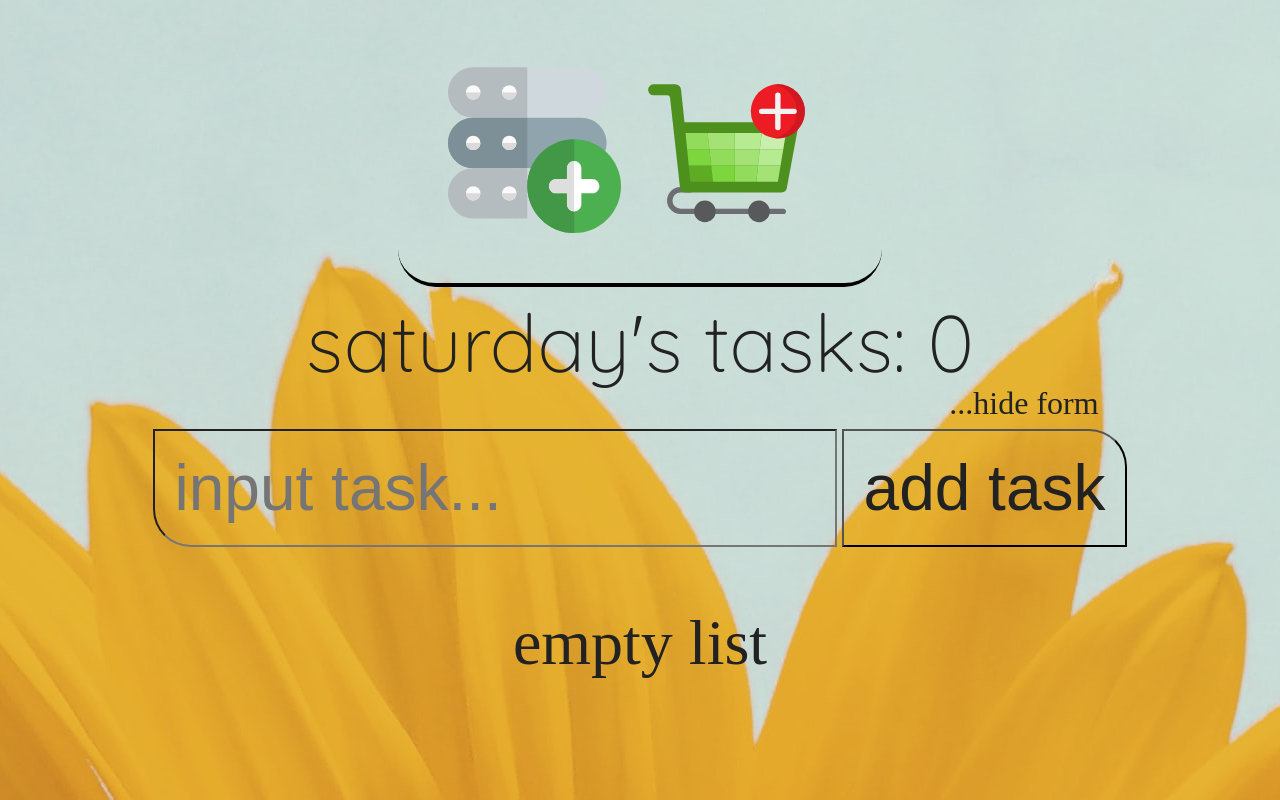
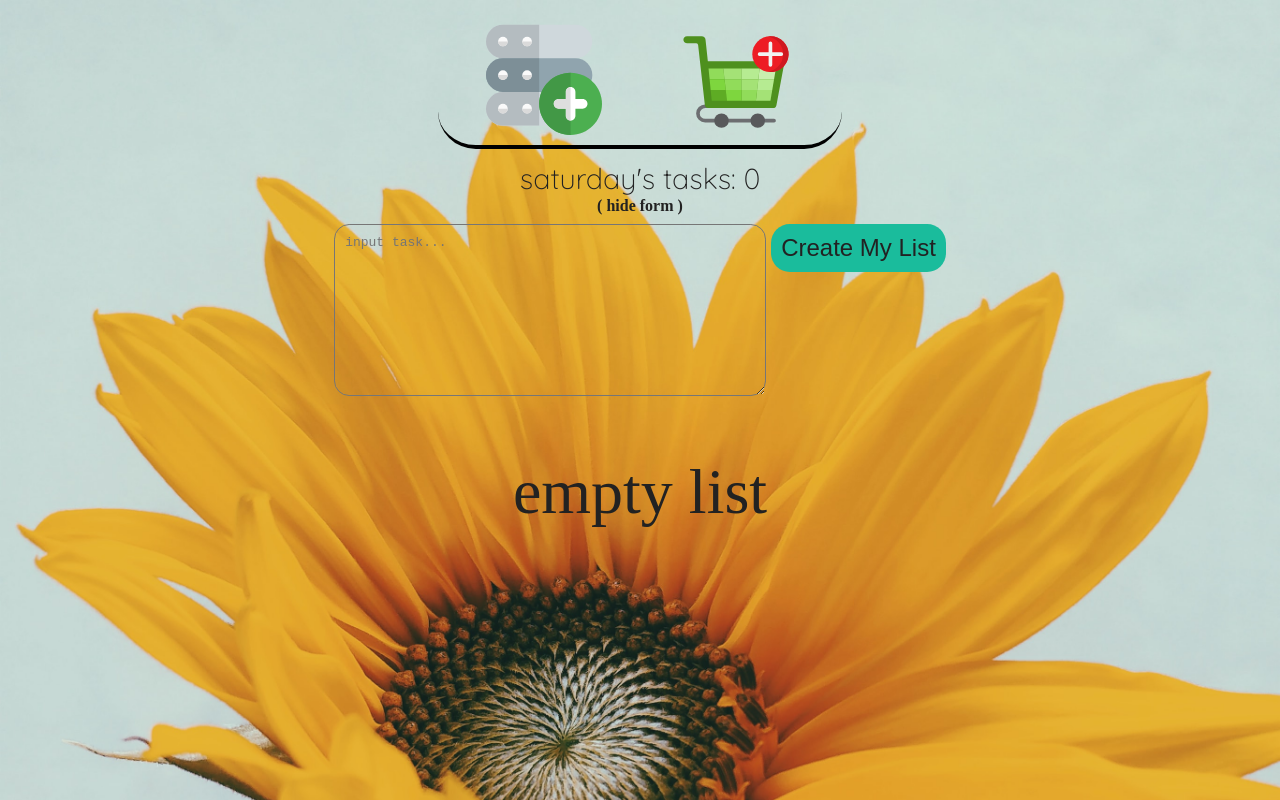
Before and after one commit to montgomeryrd/kimmie-app, a React (Create React App) app: page /tasks in a window 1280 px wide. Built offline with nearby package versions, Linux system fonts and the light colour scheme.

Commit message:
too tired

```diff
--- a/src/components/dashboard/Dashboard.js
+++ b/src/components/dashboard/Dashboard.js
@@ -24,6 +24,17 @@ class Dashboard extends React.Component {
         this.handleSubmitItems=this.handleSubmitItems.bind(this);
 
     }
+    componentDidMount() {
+        try {
+            const json = localStorage.getItem('data');
+            this.setState({...JSON.parse(json)});
+        } catch (error) {};
+    }
+    componentDidUpdate(prevProps, prevState) {
+        const json = JSON.stringify(this.state);
+        localStorage.setItem('data', json);
+    }
+
     handleChangeTasks = (e) => {
         this.setState({task : e.target.value});
     }
@@ -41,8 +52,10 @@ class Dashboard extends React.Component {
         this.setState({item : ""});
     }
     // Task functions -----------------------
-    addTask = (task) =>{
-        this.setState({tasks : [...this.state.tasks, task]});
+    addTask = (list) =>{
+        list = this.state.task.match(/(.+)/g);
+        list = list.filter(item => item !== "");
+        this.setState({tasks : [...this.state.tasks, list]});
     }
     completeTask = (index) => {
         if(this.state.completedTasks.includes(this.state.tasks[index])) {
@@ -91,10 +104,10 @@ class Dashboard extends React.Component {
                 <Router>
                     <div className="top">
                         <NavLink to="/tasks" style={{ textDecoration: 'none' }}>
-                            <img src={add} width="90%" alt="task page"/>
+                            <img src={add} alt="task page"/>
                         </NavLink>
                         <NavLink to="/shopping" style={{ textDecoration : 'none' }}>
-                            <img src={shopping} width="90%" alt="shopping page"/>
+                            <img src={shopping} alt="shopping page"/>
                         </NavLink>
                     </div>
                     <Route path="/tasks" render={props =>
--- a/src/components/task-form/TaskForm.js
+++ b/src/components/task-form/TaskForm.js
@@ -4,17 +4,19 @@ const TaskForm = (props) => {
     return (
         <div className="task-form-container">
             <form action="/dashboard" method="post" onSubmit={props.handleSubmitTasks}>
-                <input
+                <textarea
                     type="text"
                     id="task"
                     name="task"
+                    rows="10"
+                    cols="50"
                     value={props.task}
                     onChange={props.handleChangeTasks}
                     required={true}
                     autoComplete="off"
                     placeholder="input task..."
                 />
-                <button className="submit" type="submit" onSubmit={props.handleSubmitTasks}>add task</button>
+                <button className="submit" type="submit" onSubmit={props.handleSubmitTasks}>Create My List</button>
             </form>
         </div>
     )
--- a/src/components/task-page/TaskPage.js
+++ b/src/components/task-page/TaskPage.js
@@ -14,7 +14,7 @@ const TaskPage = (props) => {
             return (
                 <div className="task" unselectable="on" key={index}>
                     <span className="task-complete" style={{opacity : props.completedTasks.includes(task) ? .2 : 1}} onClick={() => {props.completeTask(index)}}>
-                        {task.task}
+                        {task}
                     </span>
                 </div>
             )
@@ -29,11 +29,11 @@ const TaskPage = (props) => {
             <h1 className="title">{today}'s tasks: {total}</h1>
             { show ?
                 <div className="task-view" unselectable="on">
-                    <span className="subtitle" onClick={toggle}>...add tasks</span>
+                    <span className="subtitle" onClick={toggle}>( add tasks )</span>
                 </div>
             :
                 <div>
-                    <span className="subtitle" onClick={toggle}>...hide form</span>
+                    <span className="subtitle" onClick={toggle}>( hide form )</span>
                     <TaskForm
                         task = {props.task}
                         handleChangeTasks = {props.handleChangeTasks}
--- a/src/styles/styles.css
+++ b/src/styles/styles.css
@@ -31,6 +31,7 @@ body {
     background-position: top;
     background-repeat: no-repeat;
     background-attachment: fixed;
+    background-size: cover;
     width: 100%;
     height: 100%;
 }
@@ -44,8 +45,7 @@ body {
 .top {
     display: flex;
     flex-direction: row;
-    justify-content: space-around;
-    padding: 50px;
+    padding: 10px;
     margin: 0 auto;
     margin-top: 10px;
     margin-bottom: 10px;
@@ -56,37 +56,46 @@ body {
     border-bottom-right-radius: 10mm;
     width: 30%;
 }
+.top img {
+    display: block;
+    position: relative;
+    margin: 0 auto;
+    width: 60%;
+}
 /* Task Page and Shopping List Styles */
 .title {
     font-family: 'Quicksand', sans-serif;
-    font-size: 5rem;
+    font-size: 1.8rem;
     text-align: center;
     padding: 5px;
 }
 .subtitle {
     display: block;
     text-align: center;
-    margin-left: 60%;
-    font-size: 2rem;
+    font-size: 1rem;
+    font-weight: bold;
 }
 .task-form-container {
     display: block;
     text-align: center;
     margin-top: 10px;
 }
-.task-form-container form input {
+.task-form-container form textarea {
     background: none;
-    padding: 20px;
-    font-size: 4rem;
-    width: 50%;
-    border-bottom-left-radius: 10mm;
+    padding: 10px;
+    border-top-left-radius: 4mm;
+    border-bottom-left-radius: 4mm;
+    border-top-right-radius: 4mm;
+    border-bottom-right-radius: 4mm;
 }
 .submit {
-    padding: 20px;
+    padding: 10px;
     margin-left: 5px;
-    font-size: 4rem;
-    background: none;
-    border-top-right-radius: 10mm;
+    font-size: 1.5rem;
+    background: #1ABC9C;
+    border: none;
+    border-radius: 5mm;
+
 }
 .item-form-container {
     display: block;
```
